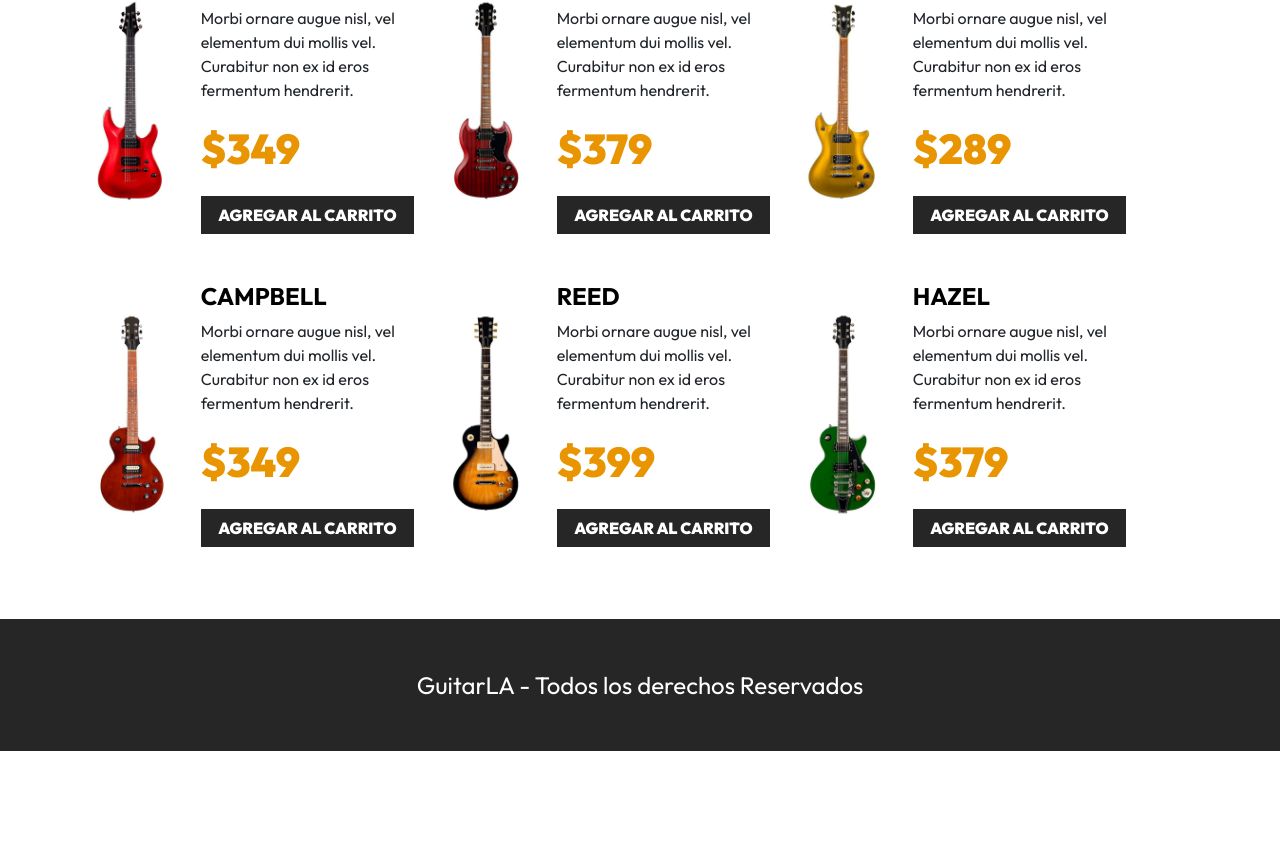
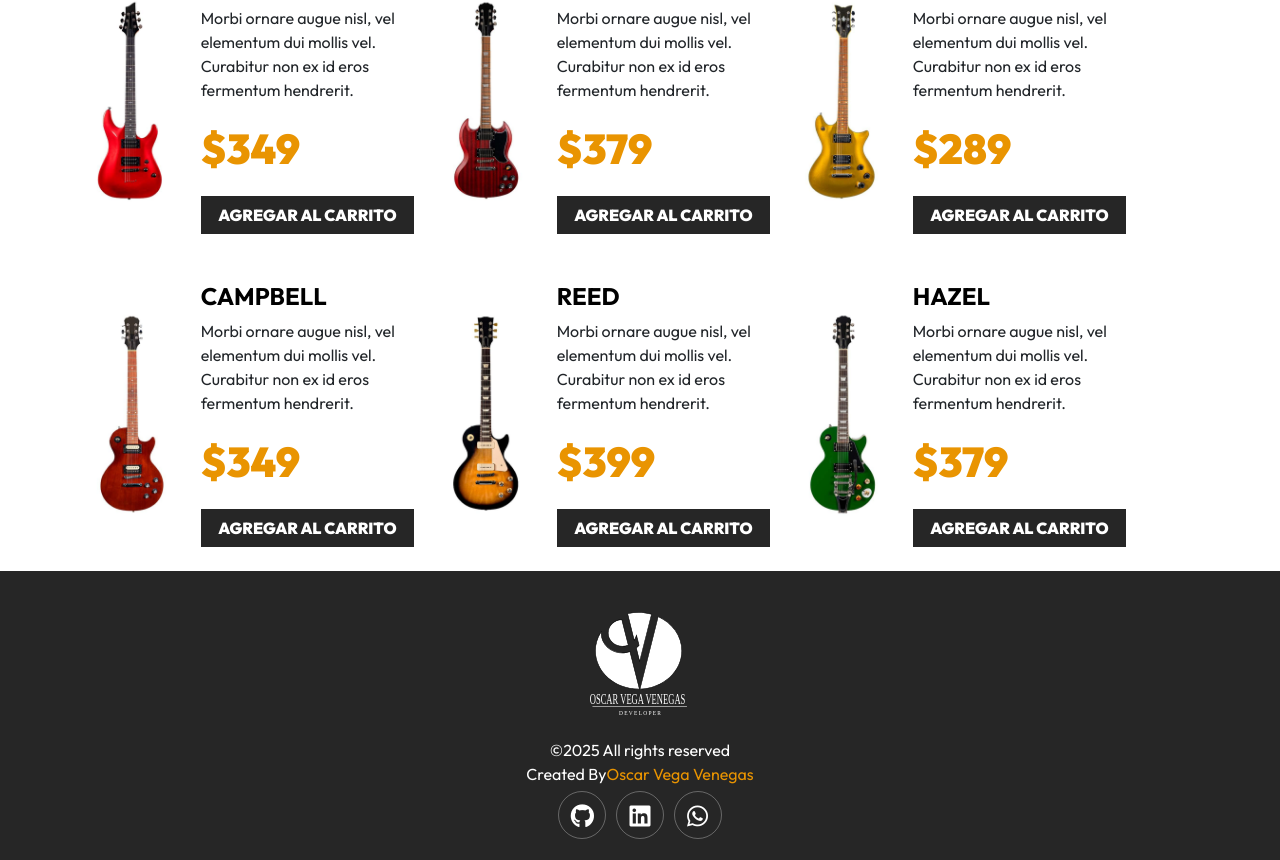
Before and after one commit to OscarVegaV/GuitarLA_CartApp_Performance, a React (Vite) app: page / in a window 1280 px wide. Shown: the part 1023-1883 px from the top of the page. Before the commit the page ends 1774 px from the top, so only its background shows below. Built offline with nearby package versions, Linux system fonts and the light colour scheme.

Commit message:
Added Footer component with responsive design and social media links

```diff
--- a/index.html
+++ b/index.html
@@ -7,6 +7,7 @@
     <link rel="icon" href="/LogoWEB_W_250x250.svg" type="image/x-icon" />
     <link rel="preconnect" href="https://fonts.googleapis.com" />
     <link rel="preconnect" href="https://fonts.gstatic.com" crossorigin />
+    <link rel="stylesheet" href="https://cdnjs.cloudflare.com/ajax/libs/font-awesome/5.15.4/css/all.min.css">
     <link href="https://fonts.googleapis.com/css2?family=Outfit:wght@400;700;900&display=swap" rel="stylesheet"/>
   </head>
   <body>
--- a/src/App.jsx
+++ b/src/App.jsx
@@ -2,6 +2,7 @@
 import { useState, useEffect } from "react"; // React hook for managing state
 import Header from "./components/Header"; // Import Header component
 import Guitar from "./components/Guitar"; // Import Guitar component
+import Footer from "./components/Footer";
 import { db } from "./data/db"; // Import the database of guitars
 
 // App component: Handles application state and renders Header, Guitar collection, and Footer
@@ -88,6 +89,7 @@ function App() {
   return (
 
     <>
+      {/* Header section */}
       <Header
         cart={cart}
         removeFromCart={removeFromCart}
@@ -115,13 +117,7 @@ function App() {
       </main>
 
       {/* Footer section */}
-      <footer className="bg-dark mt-5 py-5">
-        <div className="container-xl">
-          <p className="text-white text-center fs-4 mt-4 m-md-0">
-            GuitarLA - Todos los derechos Reservados
-          </p>
-        </div>
-      </footer>
+      < Footer />
     </>
   );
 };
--- /dev/null
+++ b/src/components/Footer.jsx
@@ -0,0 +1,48 @@
+export default function Footer() {
+
+  return (
+    <footer className="bg-dark footer">
+      <div className="container-xl text-center">
+        <img
+          className="img-fluid footer-logo"
+          src="/LogoWEB_W_250x250.svg"
+          alt="footer logo"
+        />
+        <p className="text-white text-center fs-6 mt-0 m-md-0">
+          &copy;2025 All rights reserved
+        </p>
+
+        <p className="text-white text-center fs-6 mt-4 m-md-0">
+          Created By
+            <span className="text-primary">
+              Oscar Vega Venegas
+            </span>
+        </p>
+      </div>
+      <div className="share text-center">
+        <a
+          href="https://github.com/OscarVegaV"
+          className="fab fa-github"
+          target="_blank"
+          rel="noopener noreferrer"
+          aria-label="GitHub Profile"
+        ></a>
+
+        <a
+          href="https://www.linkedin.com/in/oscar-vega-v/"
+          rel="noopener noreferrer"
+          className="fab fa-linkedin"
+          target="_blank"
+          aria-label="Linkedin Profile"
+        ></a>
+        <a
+          href="https://wa.me/50661950509?text=Hello%20Oscar,%20I%20am%20interested%20in%20your%20profile"
+          className="fab fa-whatsapp"
+          target="_blank"
+          rel="noopener noreferrer"
+          aria-label="WhatsApp Contact"
+        ></a>
+      </div>
+    </footer>
+  )
+};
--- a/src/index.css
+++ b/src/index.css
@@ -754,7 +754,7 @@ button:not(:disabled),
   }
 }
 .header {
-  background-image: linear-gradient(to right, rgba(0, 0, 0, 0.7), rgba(0, 0, 0, 0.7)), url("../img/header.jpg");
+  background-image: linear-gradient(to right, rgba(0, 0, 0, 0.7), rgba(0, 0, 0, 0.7)), url("/img/header.jpg");
 
   background-position: 50%;
   background-size: cover;
@@ -776,3 +776,27 @@ button:not(:disabled),
     z-index: 10;
   }
 }
+
+.footer{
+  padding-top: 2rem;
+}
+
+.footer-logo{
+  height: 135px;
+}
+.share{
+  padding-bottom: 1rem;
+}
+.share a{
+  height: 3rem;
+  width: 3rem;
+  line-height: 3rem;
+  font-size: 1.5rem;
+  border: .1rem solid rgba(255, 255, 255, 0.3);
+  margin: .3rem;
+  border-radius: 50%;
+}
+.share a:hover{
+  color: var(--bs-black);
+  background: var(--bs-primary);
+}
```
Also changed, not shown: public/LogoPhone105x105.svg (deleted).
